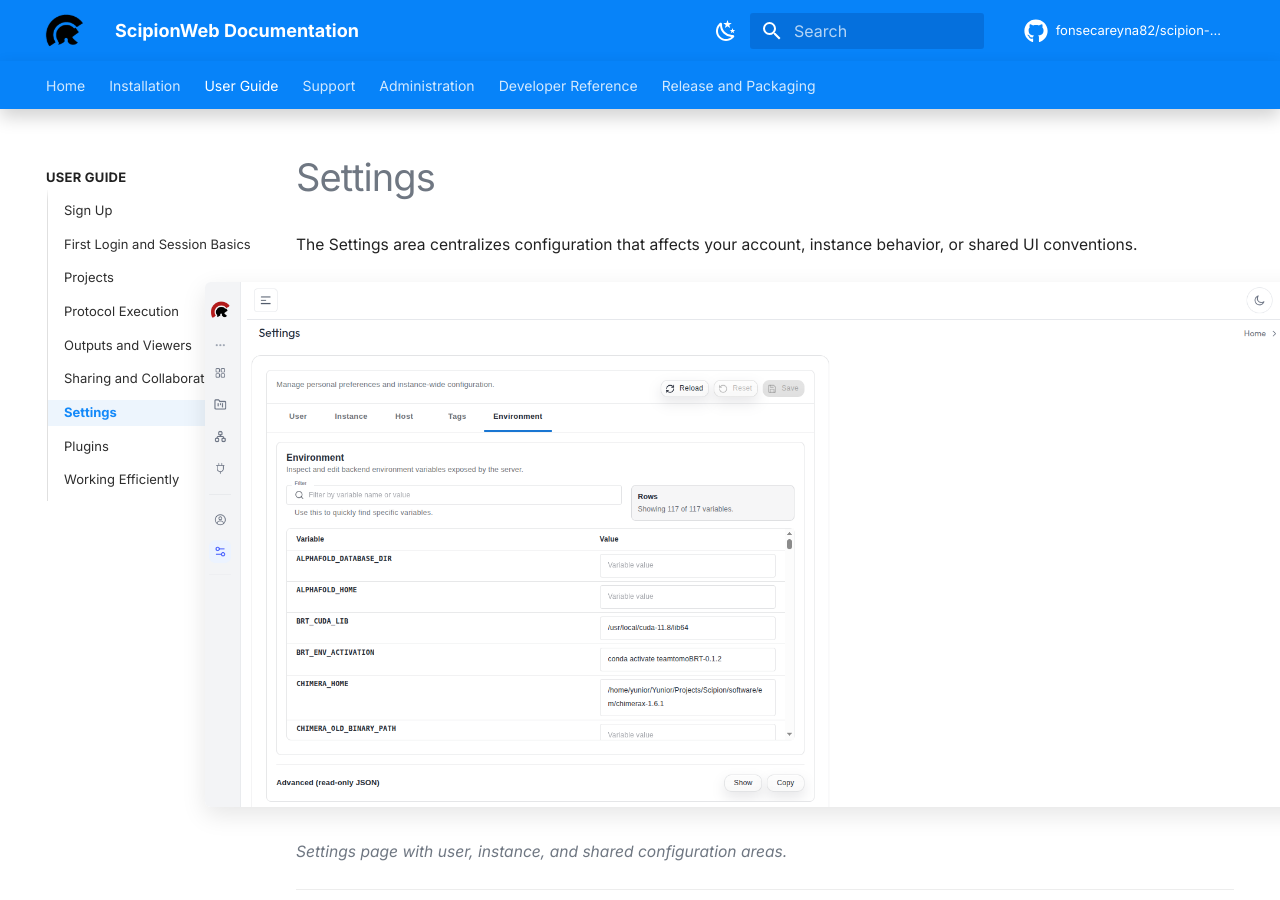
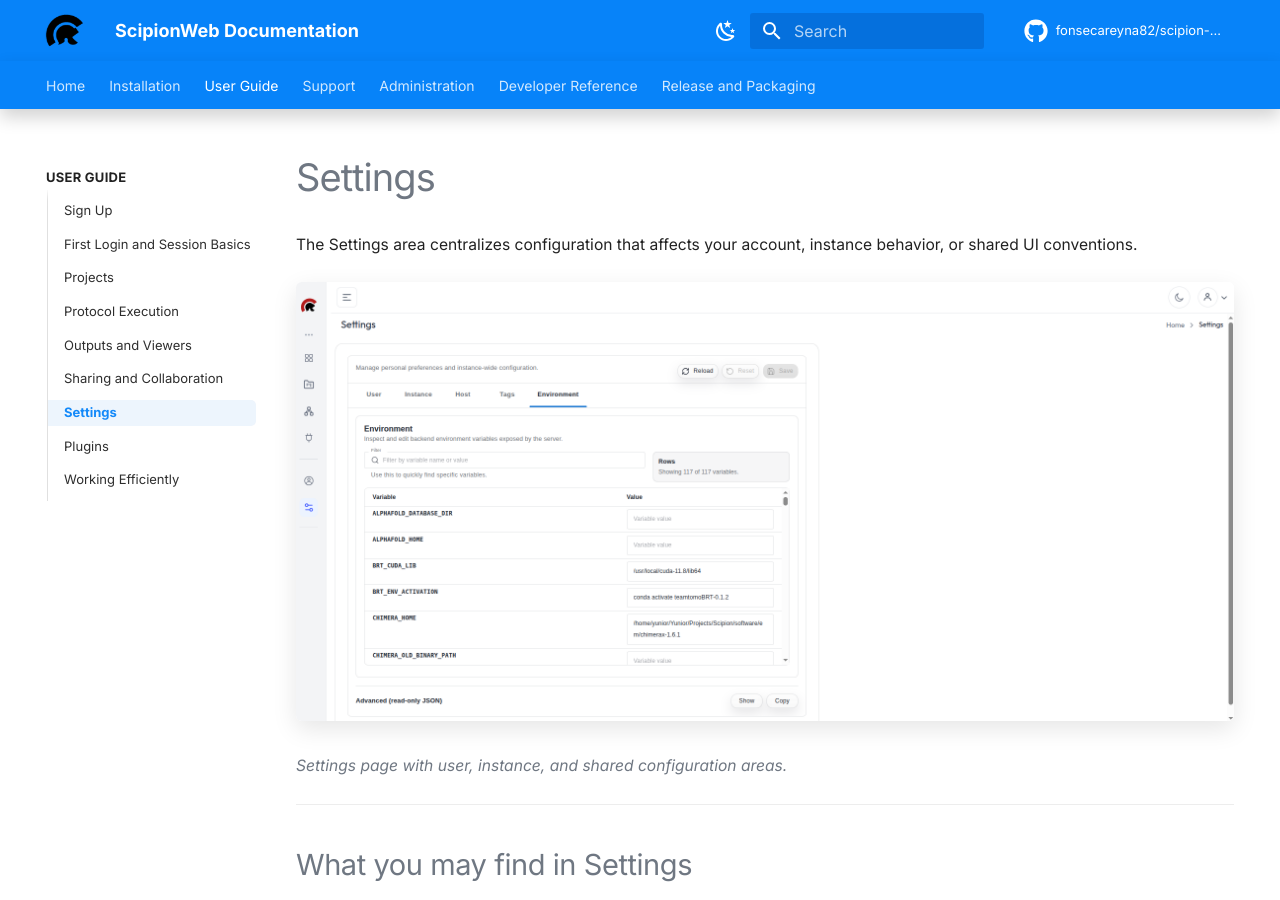
Before and after one commit to fonsecareyna82/scipion-docs, an MkDocs documentation site: the page built from docs/user-guide/settings.md, in a window 1280 px wide and 900 px high. Built offline with MkDocs 1.6.1 and Material for MkDocs 9.7.7, drawn with Linux system fonts in a browser that asks for light colours; comment, search, counter and statistics services are not loaded; the version menu is left out.

Commit message:
Constrain settings screenshot width

```diff
--- a/docs/user-guide/settings.md
+++ b/docs/user-guide/settings.md
@@ -7,7 +7,7 @@
 
 The Settings area centralizes configuration that affects your account, instance behavior, or shared UI conventions.
 
-<img src="../../assets/images/screenshots/user-guide/settings-page.png" alt="Settings page" style="display:block;width:min(1120px,calc(100vw - 2rem));max-width:none;height:auto;margin:1.2rem 0 1.6rem 50%;transform:translateX(-50%);" />
+<img src="../../assets/images/screenshots/user-guide/settings-page.png" alt="Settings page" style="display:block;width:100%;max-width:980px;height:auto;margin:1.2rem auto 1.6rem;" />
 
 *Settings page with user, instance, and shared configuration areas.*
 
```
